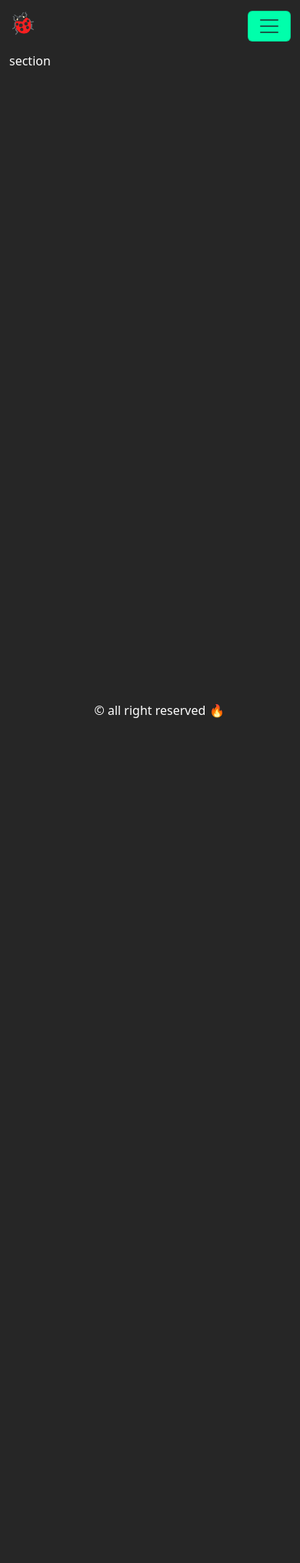
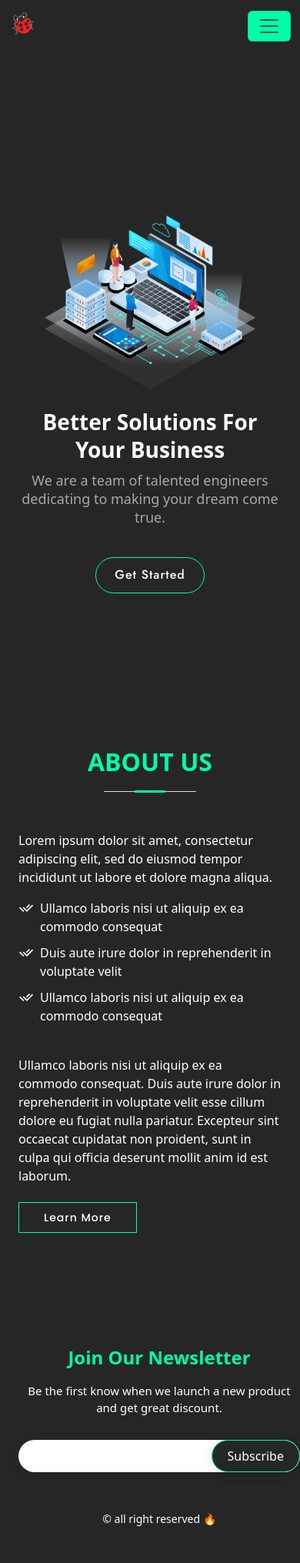
Before and after one commit to wilkensoncode/bug-tacker, a Python web app: template client/templates/index.html in a window 390 px wide. Shown: the whole page at 77% size. Before the commit the page ends 933 px from the top, so only its background shows below. Run offline with Jinja, Linux system fonts and the light colour scheme; the template is opened without the code that fills it, so the values that code supplies are empty; some libraries are stand-ins or nearby versions.

Commit message:
update home page

```diff
--- /dev/null
+++ b/client/static/css/main.css
@@ -0,0 +1,318 @@
+* {
+    margin: 0;
+    padding: 0;
+    box-sizing: border-box;
+}
+
+:root {
+    --hover:#00FFAB;
+    --dark: #262626;
+    --green: #00FFAB;
+    --border-btm: 1px #fff solid;
+    --hero: #37517e;
+    --footer-text: #fff;
+    --footer: #47b2e4;
+    --footer-bg: #f3f5fa;
+    --white: #fff;
+    --about-color: #47b2e4;
+    --sub-headers: #37517e;
+    --action-color: #47b2e4; /* get started btn*/
+}
+/* action call */
+a {
+  color: var(--action-color);
+  text-decoration: none;
+}
+/* end action call */
+
+/*--------------------------------------------------------------
+# Hero Section
+--------------------------------------------------------------*/
+#hero {
+  width: 100%;
+  height: 80vh;
+  /*background: var(--hero);*/
+}
+
+#hero .container {
+  padding-top: 72px;
+}
+
+#hero h1 {
+  margin: 0 0 10px 0;
+  font-size: 48px;
+  font-weight: 700;
+  line-height: 56px;
+  color: #fff;
+}
+
+#hero h2 {
+  color: rgba(255, 255, 255, 0.6);
+  margin-bottom: 50px;
+  font-size: 24px;
+}
+
+#hero .btn-get-started {
+  font-family: "Jost", sans-serif;
+  font-weight: 500;
+  font-size: 16px;
+  letter-spacing: 1px;
+  display: inline-block;
+  padding: 10px 28px 11px 28px;
+  border-radius: 50px;
+  border: 1px solid var(--green);
+  transition: 0.5s;
+  margin: 10px 0 0 0;
+  color: var(--white);
+
+}
+#hero .btn-get-started:hover {
+    border: 1px solid var(--hover);
+
+}
+#hero .btn-get-started:hover {
+  background: var(--hover);
+}
+
+#hero .animated {
+  animation: up-down 2s ease-in-out infinite alternate-reverse both;
+}
+
+@media (max-width: 991px) {
+  #hero {
+    height: 100vh;
+    text-align: center;
+  }
+
+  #hero .animated {
+    animation: none;
+  }
+
+  #hero .hero-img {
+    text-align: center;
+  }
+
+  #hero .hero-img img {
+    width: 50%;
+  }
+}
+
+@media (max-width: 768px) {
+  #hero h1 {
+    font-size: 28px;
+    line-height: 36px;
+  }
+
+  #hero h2 {
+    font-size: 18px;
+    line-height: 24px;
+    margin-bottom: 30px;
+  }
+
+  #hero .hero-img img {
+    width: 70%;
+  }
+}
+
+@media (max-width: 575px) {
+  #hero .hero-img img {
+    width: 80%;
+  }
+
+  #hero .btn-get-started {
+    font-size: 16px;
+    padding: 10px 24px 11px 24px;
+  }
+}
+
+@keyframes up-down {
+  0% {
+    transform: translateY(10px);
+  }
+
+  100% {
+    transform: translateY(-10px);
+  }
+}
+
+/*--------------------------------------------------------------
+# Sections General
+--------------------------------------------------------------*/
+section {
+  padding: 60px 0;
+  overflow: hidden;
+}
+
+.section-bg {
+  background-color: #f3f5fa;
+}
+
+.section-title {
+  text-align: center;
+  padding-bottom: 30px;
+}
+
+.section-title h2 {
+  font-size: 32px;
+  font-weight: bold;
+  text-transform: uppercase;
+  margin-bottom: 20px;
+  padding-bottom: 20px;
+  position: relative;
+  color: #37517e;
+}
+
+.section-title h2::before {
+  content: "";
+  position: absolute;
+  display: block;
+  width: 120px;
+  height: 1px;
+  background: #ddd;
+  bottom: 1px;
+  left: calc(50% - 60px);
+}
+
+.section-title h2::after {
+  content: "";
+  position: absolute;
+  display: block;
+  width: 40px;
+  height: 3px;
+  background: var(--green);
+  bottom: 0;
+  left: calc(50% - 20px);
+}
+
+.section-title p {
+  margin-bottom: 0;
+}
+
+/*--------------------------------------------------------------
+# About Us
+--------------------------------------------------------------*/
+.about .content h3 {
+  font-weight: 600;
+  font-size: 27px;
+}
+
+.about .section-title h2{
+   color: var(--green);
+}
+
+.about .content ul {
+  list-style: none;
+  padding: 0;
+}
+
+.about .content ul li {
+  padding-left: 28px;
+  position: relative;
+}
+
+.about .content ul li+li {
+  margin-top: 10px;
+}
+
+.about .content ul i {
+  position: absolute;
+  left: 0;
+  top: 2px;
+  font-size: 20px;
+  color: var(--white);
+  line-height: 1;
+}
+
+.about .content p:last-child {
+  margin-bottom: 0;
+}
+
+.about .content .btn-learn-more {
+  font-family: "Poppins", sans-serif;
+  font-weight: 500;
+  font-size: 14px;
+  letter-spacing: 1px;
+  display: inline-block;
+  padding: 12px 32px;
+  transition: 0.3s;
+  line-height: 1;
+  animation-delay: 0.8s;
+  margin-top: 6px;
+  border: 1px solid var(--green);
+  color: var(--white);
+}
+
+.about .content .btn-learn-more:hover {
+  background: var(--green);
+  color: var(--white);
+  front-weight: var(--bold)
+  text-decoration: none;
+}
+
+
+/*--------------------------------------------------------------
+# Footer
+--------------------------------------------------------------*/
+
+/* subscribe form */
+#footer {
+  font-size: 14px;
+}
+
+#footer .footer-newsletter {
+  padding: 50px 0;
+  background: var(footer-bg);
+  text-align: center;
+  font-size: 15px;
+  color: var(--footer-text);
+
+}
+
+#footer .footer-newsletter h4 {
+  font-size: 24px;
+  margin: 0 0 20px 0;
+  padding: 0;
+  line-height: 1;
+  font-weight: 600;
+  color: var(--green);
+}
+
+#footer .footer-newsletter form {
+  margin-top: 30px;
+  background: var(--white);
+  padding: 6px 10px;
+  position: relative;
+  border-radius: 50px;
+  box-shadow: 0px 2px 15px rgba(0, 0, 0, 0.06);
+  text-align: left;
+}
+
+#footer .footer-newsletter form input[type=email] {
+  border: 0;
+  padding: 4px 8px;
+  width: calc(100% - 100px);
+}
+
+#footer .footer-newsletter form input[type=submit] {
+  position: absolute;
+  top: 0;
+  right: 0;
+  bottom: 0;
+  border: 0;
+
+  font-size: 16px;
+  padding: 0 20px;
+  border:1px solid var(--green); /* subscribe btn*/
+  color: var(--white);
+  background: var(--dark);
+  font-white: var(--bold);
+  transition: 0.3s;
+  border-radius: 50px;
+  box-shadow: 0px 2px 15px rgba(0, 0, 0, 0.1);
+}
+
+#footer .footer-newsletter form input[type=submit]:hover {
+     color: var(--white);
+     background: var(--green);
+    font-white: var(--bold);
+}
--- a/client/static/css/style.css
+++ b/client/static/css/style.css
@@ -34,9 +34,6 @@ body {
     color: green;
 }
 
-
-
-
 /*  keep footer at the bottom */
 
 #page-container {
--- /dev/null
+++ b/client/static/js/main.js
@@ -0,0 +1,258 @@
+/**
+* Template Name: Arsha
+* Updated: Jul 05 2023 with Bootstrap v5.3.0
+* Template URL: https://bootstrapmade.com/arsha-free-bootstrap-html-template-corporate/
+* Author: BootstrapMade.com
+* License: https://bootstrapmade.com/license/
+*/
+(function() {
+  "use strict";
+
+  /**
+   * Easy selector helper function
+   */
+  const select = (el, all = false) => {
+    el = el.trim()
+    if (all) {
+      return [...document.querySelectorAll(el)]
+    } else {
+      return document.querySelector(el)
+    }
+  }
+
+  /**
+   * Easy event listener function
+   */
+  const on = (type, el, listener, all = false) => {
+    let selectEl = select(el, all)
+    if (selectEl) {
+      if (all) {
+        selectEl.forEach(e => e.addEventListener(type, listener))
+      } else {
+        selectEl.addEventListener(type, listener)
+      }
+    }
+  }
+
+  /**
+   * Easy on scroll event listener
+   */
+  const onscroll = (el, listener) => {
+    el.addEventListener('scroll', listener)
+  }
+
+  /**
+   * Navbar links active state on scroll
+   */
+  let navbarlinks = select('#navbar .scrollto', true)
+  const navbarlinksActive = () => {
+    let position = window.scrollY + 200
+    navbarlinks.forEach(navbarlink => {
+      if (!navbarlink.hash) return
+      let section = select(navbarlink.hash)
+      if (!section) return
+      if (position >= section.offsetTop && position <= (section.offsetTop + section.offsetHeight)) {
+        navbarlink.classList.add('active')
+      } else {
+        navbarlink.classList.remove('active')
+      }
+    })
+  }
+  window.addEventListener('load', navbarlinksActive)
+  onscroll(document, navbarlinksActive)
+
+  /**
+   * Scrolls to an element with header offset
+   */
+  const scrollto = (el) => {
+    let header = select('#header')
+    let offset = header.offsetHeight
+
+    let elementPos = select(el).offsetTop
+    window.scrollTo({
+      top: elementPos - offset,
+      behavior: 'smooth'
+    })
+  }
+
+  /**
+   * Toggle .header-scrolled class to #header when page is scrolled
+   */
+  let selectHeader = select('#header')
+  if (selectHeader) {
+    const headerScrolled = () => {
+      if (window.scrollY > 100) {
+        selectHeader.classList.add('header-scrolled')
+      } else {
+        selectHeader.classList.remove('header-scrolled')
+      }
+    }
+    window.addEventListener('load', headerScrolled)
+    onscroll(document, headerScrolled)
+  }
+
+  /**
+   * Back to top button
+   */
+  let backtotop = select('.back-to-top')
+  if (backtotop) {
+    const toggleBacktotop = () => {
+      if (window.scrollY > 100) {
+        backtotop.classList.add('active')
+      } else {
+        backtotop.classList.remove('active')
+      }
+    }
+    window.addEventListener('load', toggleBacktotop)
+    onscroll(document, toggleBacktotop)
+  }
+
+  /**
+   * Mobile nav toggle
+   */
+  on('click', '.mobile-nav-toggle', function(e) {
+    select('#navbar').classList.toggle('navbar-mobile')
+    this.classList.toggle('bi-list')
+    this.classList.toggle('bi-x')
+  })
+
+  /**
+   * Mobile nav dropdowns activate
+   */
+  on('click', '.navbar .dropdown > a', function(e) {
+    if (select('#navbar').classList.contains('navbar-mobile')) {
+      e.preventDefault()
+      this.nextElementSibling.classList.toggle('dropdown-active')
+    }
+  }, true)
+
+  /**
+   * Scrool with ofset on links with a class name .scrollto
+   */
+  on('click', '.scrollto', function(e) {
+    if (select(this.hash)) {
+      e.preventDefault()
+
+      let navbar = select('#navbar')
+      if (navbar.classList.contains('navbar-mobile')) {
+        navbar.classList.remove('navbar-mobile')
+        let navbarToggle = select('.mobile-nav-toggle')
+        navbarToggle.classList.toggle('bi-list')
+        navbarToggle.classList.toggle('bi-x')
+      }
+      scrollto(this.hash)
+    }
+  }, true)
+
+  /**
+   * Scroll with ofset on page load with hash links in the url
+   */
+  window.addEventListener('load', () => {
+    if (window.location.hash) {
+      if (select(window.location.hash)) {
+        scrollto(window.location.hash)
+      }
+    }
+  });
+
+  /**
+   * Preloader
+   */
+  let preloader = select('#preloader');
+  if (preloader) {
+    window.addEventListener('load', () => {
+      preloader.remove()
+    });
+  }
+
+  /**
+   * Initiate  glightbox
+   */
+  const glightbox = GLightbox({
+    selector: '.glightbox'
+  });
+
+  /**
+   * Skills animation
+   */
+  let skilsContent = select('.skills-content');
+  if (skilsContent) {
+    new Waypoint({
+      element: skilsContent,
+      offset: '80%',
+      handler: function(direction) {
+        let progress = select('.progress .progress-bar', true);
+        progress.forEach((el) => {
+          el.style.width = el.getAttribute('aria-valuenow') + '%'
+        });
+      }
+    })
+  }
+
+  /**
+   * Porfolio isotope and filter
+   */
+  window.addEventListener('load', () => {
+    let portfolioContainer = select('.portfolio-container');
+    if (portfolioContainer) {
+      let portfolioIsotope = new Isotope(portfolioContainer, {
+        itemSelector: '.portfolio-item'
+      });
+
+      let portfolioFilters = select('#portfolio-flters li', true);
+
+      on('click', '#portfolio-flters li', function(e) {
+        e.preventDefault();
+        portfolioFilters.forEach(function(el) {
+          el.classList.remove('filter-active');
+        });
+        this.classList.add('filter-active');
+
+        portfolioIsotope.arrange({
+          filter: this.getAttribute('data-filter')
+        });
+        portfolioIsotope.on('arrangeComplete', function() {
+          AOS.refresh()
+        });
+      }, true);
+    }
+
+  });
+
+  /**
+   * Initiate portfolio lightbox
+   */
+  const portfolioLightbox = GLightbox({
+    selector: '.portfolio-lightbox'
+  });
+
+  /**
+   * Portfolio details slider
+   */
+  new Swiper('.portfolio-details-slider', {
+    speed: 400,
+    loop: true,
+    autoplay: {
+      delay: 5000,
+      disableOnInteraction: false
+    },
+    pagination: {
+      el: '.swiper-pagination',
+      type: 'bullets',
+      clickable: true
+    }
+  });
+
+  /**
+   * Animation on scroll
+   */
+  window.addEventListener('load', () => {
+    AOS.init({
+      duration: 1000,
+      easing: "ease-in-out",
+      once: true,
+      mirror: false
+    });
+  });
+
+})()
--- a/client/templates/base.html
+++ b/client/templates/base.html
@@ -2,9 +2,33 @@
 <html lang="en">
 <head>
 	<meta charset="UTF-8">
-	<title>{% block title %} page {% endblock %}</title>
+	<meta content="width=device-width, initial-scale=1.0" name="viewport">
+ 	<meta content="" name="description">
+	<meta content="" name="keywords">
+
+	<!-- Vendor CSS Files -->
+
+	<link href="assets/vendor/bootstrap/css/bootstrap.min.css" rel="stylesheet">
+	<link href="assets/vendor/bootstrap-icons/bootstrap-icons.css" rel="stylesheet">
+	<link href="assets/vendor/boxicons/css/boxicons.min.css" rel="stylesheet">
+	<link href="assets/vendor/glightbox/css/glightbox.min.css" rel="stylesheet">
+	<link href="assets/vendor/remixicon/remixicon.css" rel="stylesheet">
+	<link href="assets/vendor/swiper/swiper-bundle.min.css" rel="stylesheet">
+
+	<!-- Favicons -->
+	<link href="assets/img/favicon.png" rel="icon">
+	<link href="assets/img/apple-touch-icon.png" rel="apple-touch-icon">
+	<!-- Google Fonts -->
+	<link href="https://fonts.googleapis.com/css?family=Open+Sans:300stylesheet,300i,400,400i,600,600i,700,700i|Jost:300,300i,400,400i,500,500i,600,600i,700,700i|Poppins:300,300i,400,400i,500,500i,600,600i,700,700i" rel="stylesheet">
+
+	<!-- Template Main CSS File -->
 	<link rel="stylesheet" href="{{url_for('static', filename='css/bootstrap.min.css')}}">
 	<link rel="stylesheet" type="text/css" href="{{url_for('static', filename='css/style.css')}}">
+	<link rel="stylesheet" type="text/css" href="{{url_for('static', filename='css/main.css')}}">
+
+
+	<title>{% block title %} page {% endblock %}</title>
+
 </head>
 <body>
 	<header class="text-success">
@@ -43,10 +67,19 @@
 				{% block section %} section {% endblock %}
 			</section>
 		</main>
-		<footer id="footer">&copy; all right reserved 🔥</footer>
+		<footer id="footer"> {% block footer %} {% endblock %}</footer>
 	</div>
+	<!-- Vendor JS Files -->
+	<script src="assets/vendor/aos/aos.js"></script>
+	<script src="assets/vendor/bootstrap/js/bootstrap.bundle.min.js"></script>
+	<script src="assets/vendor/glightbox/js/glightbox.min.js"></script>
+	<script src="assets/vendor/isotope-layout/isotope.pkgd.min.js"></script>
+	<script src="assets/vendor/swiper/swiper-bundle.min.js"></script>
+	<script src="assets/vendor/waypoints/noframework.waypoints.js"></script>
+	<script src="assets/vendor/php-email-form/validate.js"></script>
 
+	<!-- Template Main JS File -->
 	<script src="{{url_for('static', filename='js/bootstrap.min.js')}}"></script>
-	<script src="{{url_for('static', filename='js/script.js')}}"></script>
+	<script src="{{url_for('static', filename='js/main.js')}}"></script>
 </body>
 </html>
--- a/client/templates/index.html
+++ b/client/templates/index.html
@@ -1,3 +1,76 @@
  {% extends 'base.html' %}
+ {% block section %}
 
- <h1>homeeeeeeee</h1>
+ <!-- ======= Hero Section ======= -->
+ <section id="hero" class="d-flex align-items-center">
+
+  <div class="container">
+   <div class="row">
+    <div class="col-lg-6 d-flex flex-column justify-content-center pt-4 pt-lg-0 order-2 order-lg-1" data-aos="fade-up" data-aos-delay="200">
+     <h1>Better Solutions For Your Business</h1>
+     <h2>We are a team of talented engineers dedicating to making your dream come true.</h2>
+     <div class="d-flex justify-content-center justify-content-lg-start">
+      <a href="#about" class="btn-get-started scrollto">Get Started</a>
+     </div>
+    </div>
+    <div class="col-lg-6 order-1 order-lg-2 hero-img" data-aos="zoom-in" data-aos-delay="200">
+     <img src="{{url_for('static',filename='assets/img/hero-img.png')}}" class="img-fluid animated" alt="">
+    </div>
+   </div>
+  </div>
+
+ </section><!-- End Hero -->
+
+ <main id="main">
+  <!-- ======= About Us Section ======= -->
+   <section id="about" class="about">
+    <div class="container" data-aos="fade-up">
+
+     <div class="section-title">
+      <h2> About Us</h2>
+     </div>
+
+     <div class="row content">
+      <div class="col-lg-6">
+       <p>
+        Lorem ipsum dolor sit amet, consectetur adipiscing elit, sed do eiusmod tempor incididunt ut labore et dolore
+        magna aliqua.
+       </p>
+       <ul>
+        <li><i class="ri-check-double-line"></i> Ullamco laboris nisi ut aliquip ex ea commodo consequat</li>
+        <li><i class="ri-check-double-line"></i> Duis aute irure dolor in reprehenderit in voluptate velit</li>
+        <li><i class="ri-check-double-line"></i> Ullamco laboris nisi ut aliquip ex ea commodo consequat</li>
+       </ul>
+      </div>
+      <div class="col-lg-6 pt-4 pt-lg-0">
+       <p>
+        Ullamco laboris nisi ut aliquip ex ea commodo consequat. Duis aute irure dolor in reprehenderit in voluptate
+        velit esse cillum dolore eu fugiat nulla pariatur. Excepteur sint occaecat cupidatat non proident, sunt in
+        culpa qui officia deserunt mollit anim id est laborum.
+       </p>
+       <a href="#" class="btn-learn-more">Learn More</a>
+      </div>
+     </div>
+
+    </div>
+   </section><!-- End About Us Section -->
+  {% endblock %}
+
+  {% block footer %}
+   <!-- ======= Footer ======= -->
+    <div class="footer-newsletter">
+     <div class="container">
+      <div class="row justify-content-center">
+       <div class="col-lg-6">
+        <h4>Join Our Newsletter</h4>
+        <p>Be the first know when we launch a new product and get great discount. </p>
+        <form action="" method="post">
+         <input type="email" name="email"><input type="submit" value="Subscribe">
+        </form>
+       </div>
+      </div>
+     </div>
+    </div>
+    <span class="p-5">  &copy; all right reserved 🔥 </span>
+
+  {% endblock%}
```
Also changed, not shown: client/static/assets/img/apple-touch-icon.png (added), client/static/assets/img/cta-bg.jpg (added), client/static/assets/img/hero-img.png (added), client/static/assets/img/skills.png (added), client/static/assets/img/why-us.png (added).
